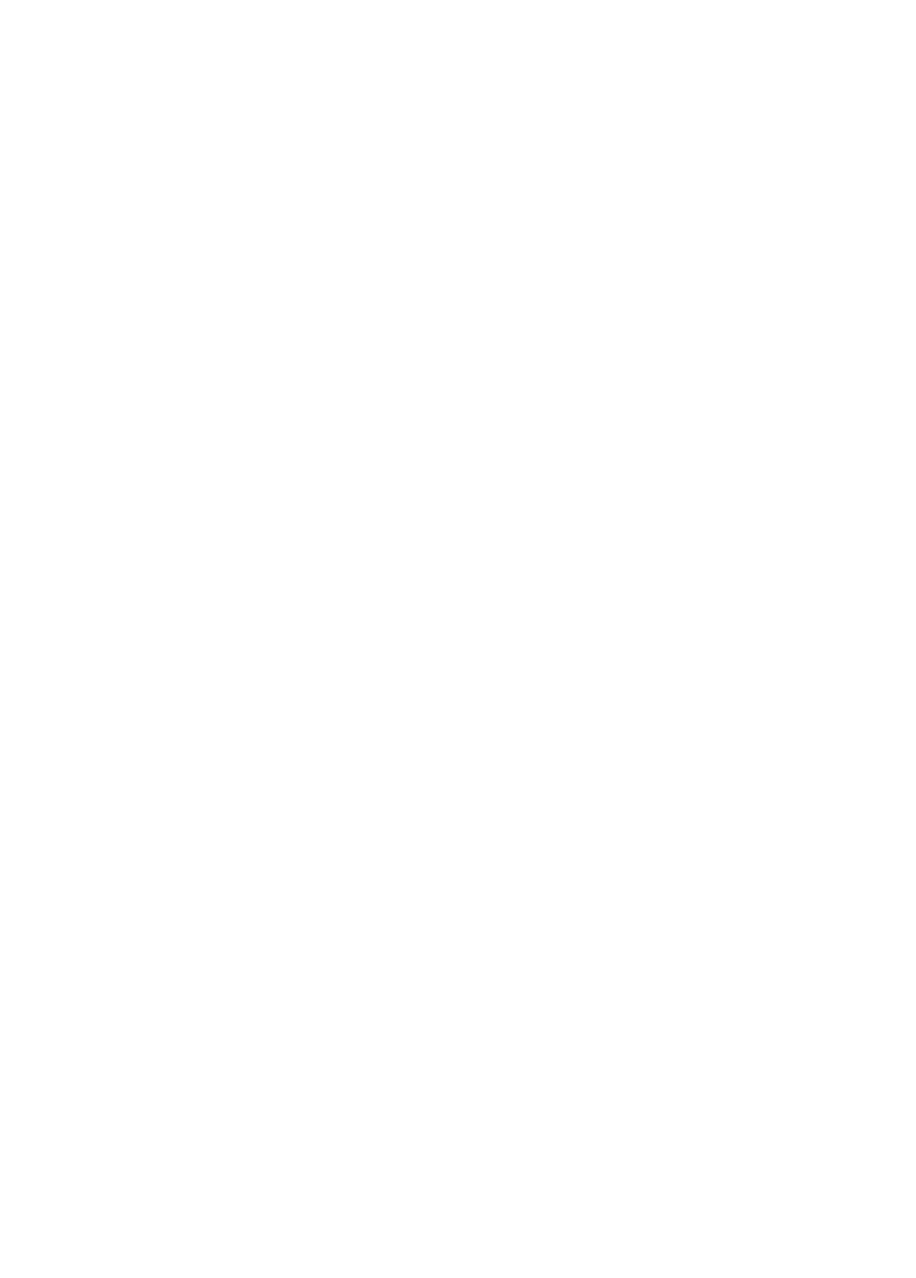
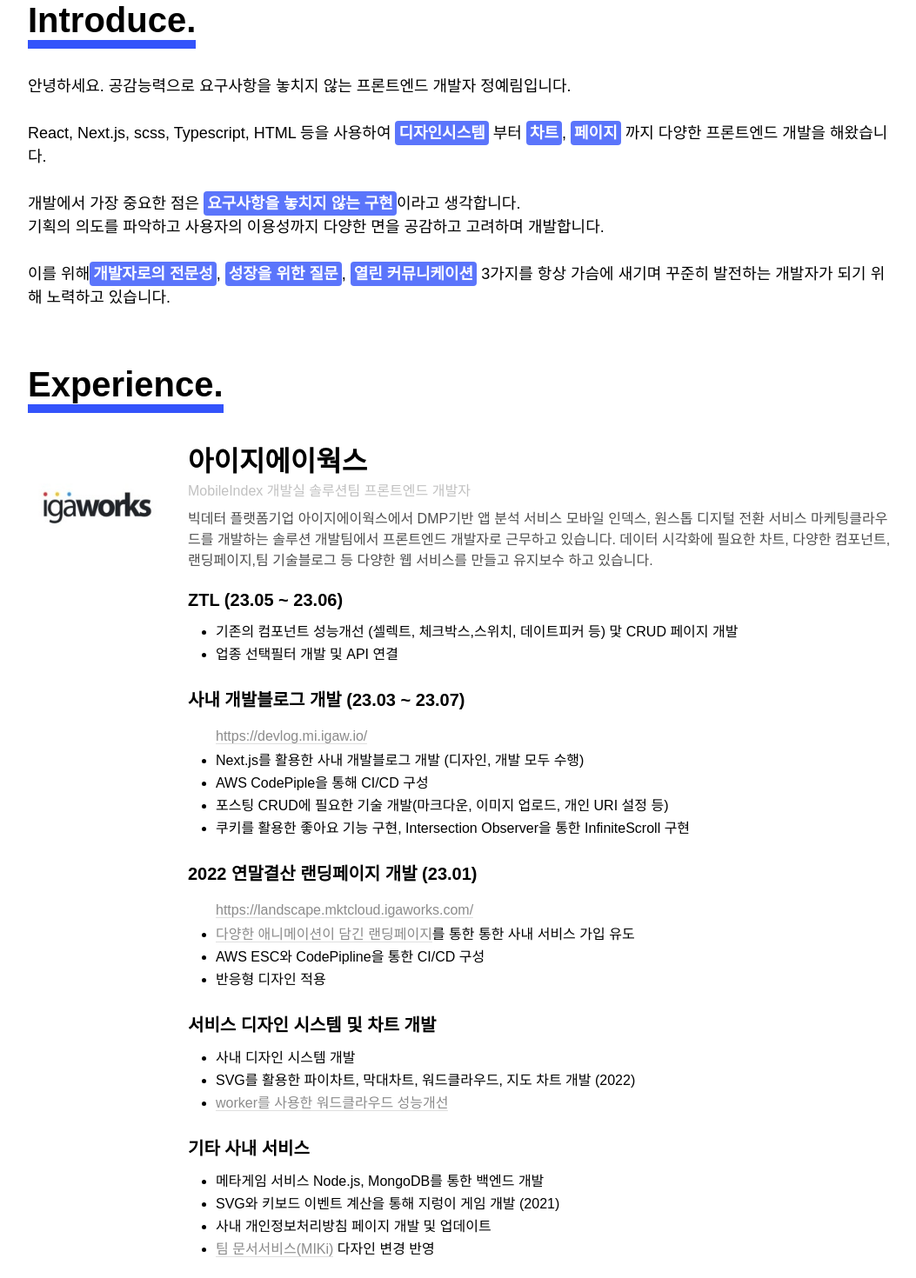
Before and after one commit to jeong-yerim4898/yeriel_devlog, a Next.js app: page / in a window 1280 px wide. Shown: the part 560-2030 px from the top of the page at 87% size, without its empty margins (108-1161 px from the left). Before the commit the page ends 800 px from the top, so only its background shows below. Built offline with nearby package versions, Linux system fonts and the light colour scheme.

Commit message:
add experience and introduce'

```diff
--- a/pages/index.tsx
+++ b/pages/index.tsx
@@ -2,25 +2,6 @@ import {styled} from "@/shared-components/index";
 import { COLOR } from "@/styles/index";
 import Image from "next/image";
 
-
-const Text = styled('p', {
-    fontFamily: '$system',
-    color: '$hiContrast',
-
-    variants: {
-        size: {
-            1: {
-                fontSize: '$1',
-            },
-            2: {
-                fontSize: '$2',
-            },
-            3: {
-                fontSize: '$3',
-            },
-        },
-    },
-});
 
 const MainContainer = styled('article',{
     display:'flex',
@@ -30,12 +11,22 @@ const MainContainer = styled('article',{
     padding:'5rem 0',
     width:'62.5rem',
     margin:'auto'
+});
+
+const SectionTitle = styled('h1',{
+    fontSize:'2.5rem',
+    borderBottom:'10px solid #3353fb',
+    display:'inline-flex',
+    marginBottom:'1.875rem',
+    marginTop:'2rem'
 })
 const ProfileSection = styled('section',{
     display:'flex',
     width:'100%',
     gap:'2rem',
     alignItems:'center',
+    paddingBottom :'2rem',
+    borderBottom :'1px solid $lightGray03'
 })
 
 const ProfileWrapper = styled('div', {
@@ -50,20 +41,131 @@ const ProfileCategory = styled('span', {
     marginRight:'.725rem'
 });
 
-const ProfileLink = styled('span', {
+const ResumeLink = styled('span', {
     borderBottom:'1px solid $lightGray02',
     color:'$gray02',
     '&:hover': {
         cursor:'pointer',
         color:'$black'
+    },
+    variants:{
+        type : {
+            service : {
+                display:'lnline-block',
+                lineHeight: 2
+            }
+        }
     }
 });
+
+const IntroduceSection = styled('section', {
+    padding:'2rem 0',
+});
+const IntroduceContent = styled('div',{
+    whiteSpace:'pre-wrap',
+    fontSize:'1.125rem',
+    lineHeight:'1.5'
+});
+
+const EmphasizeWord = styled('span',{
+    backgroundColor:'$blue80',
+    color:'$white',
+    padding:'.25rem',
+    borderRadius:'.25rem',
+    fontWeight:'bold',
+});
+
+const ExperienceSection = styled('section',{
+});
+
+const ExperienceUl = styled('ul',{
+    '>li':{
+        marginBottom:'2px',
+        lineHeight:1.5
+    }
+});
+
+
+
 
 
 export default function Home() {
 
     const renderIntroduce = () => {
-        return (<div>내소개</div>)
+        return (<IntroduceSection>
+            <SectionTitle>Introduce.</SectionTitle>
+
+            <IntroduceContent>{`안녕하세요. 공감능력으로 요구사항을 놓치지 않는 프론트엔드 개발자 정예림입니다.\n
+React, Next.js, scss, Typescript, HTML 등을 사용하여 `}
+                <EmphasizeWord>디자인시스템</EmphasizeWord> 부터 <EmphasizeWord>차트</EmphasizeWord>, <EmphasizeWord>페이지</EmphasizeWord>
+                {` 까지 다양한 프론트엔드 개발을 해왔습니다.\n
+개발에서 가장 중요한 점은`} <EmphasizeWord>요구사항을 놓치지 않는 구현</EmphasizeWord>{`이라고 생각합니다.
+기획의 의도를 파악하고 사용자의 이용성까지 다양한 면을 공감하고 고려하며 개발합니다.\n
+이를 위해` }<EmphasizeWord>개발자로의 전문성</EmphasizeWord>, <EmphasizeWord>성장을 위한 질문</EmphasizeWord>, <EmphasizeWord>열린 커뮤니케이션</EmphasizeWord>{` 3가지를 항상 가슴에 새기며 꾸준히 발전하는 개발자가 되기 위해 노력하고 있습니다.`}</IntroduceContent>
+        </IntroduceSection>)
+    };
+
+    const renderExperience = () => {
+        return (<ExperienceSection>
+                <SectionTitle>Experience.</SectionTitle>
+                <div style={{display:'flex'}}>
+                    <Image src={'/igaworks.webp'} alt={'아이지에이웍스 로고'} width={200} height={200}
+                           style={{borderRadius:"100rem",height:'10rem',width:'10rem'}}/>
+                    <div style={{marginLeft:'1.5rem'}}>
+                        <div>
+                            <h2 style={{fontWeight:"bold",fontSize:'2rem'}}>아이지에이웍스</h2>
+                            <p style={{color:COLOR.lightGray03,paddingBottom:".5rem"}}>MobileIndex 개발실 솔루션팀 프론트엔드 개발자</p>
+                            <div style={{color:COLOR.blackDark70}}>빅데터 플랫폼기업 아이지에이웍스에서 DMP기반 앱 분석 서비스 모바일 인덱스, 원스톱 디지털 전환 서비스 마케팅클라우드를 개발하는 솔루션 개발팀에서 프론트엔드 개발자로 근무하고 있습니다.
+                                데이터 시각화에 필요한 차트, 다양한 컴포넌트, 랜딩페이지,팀 기술블로그 등 다양한 웹 서비스를 만들고 유지보수 하고 있습니다.</div>
+                        </div>
+                        <div>
+                            <h4 style={{display:'block',fontWeight:"bold",fontSize:'1.25rem',marginTop:"1.5rem",marginBottom:'0.8125rem'}}>ZTL (23.05 ~ 23.06)</h4>
+                            <ExperienceUl style={{marginLeft:'2rem'}}>
+                                <li>기존의 컴포넌트 성능개선 (셀렉트, 체크박스,스위치, 데이트피커 등) 맟 CRUD 페이지 개발</li>
+                                <li>업종 선택필터 개발 및 API 연결</li>
+                            </ExperienceUl>
+                        </div>
+                        <div>
+                            <h4 style={{display:'block',fontWeight:"bold",fontSize:'1.25rem',marginTop:"1.5rem",marginBottom:'0.8125rem'}}>사내 개발블로그 개발 (23.03 ~ 23.07)</h4>
+                            <ExperienceUl style={{marginLeft:'2rem'}}>
+                                <a style={{textDecoration:"inherit"}} target={'_blank'} href={'https://devlog.mi.igaw.io/'}><ResumeLink type={"service"}>https://devlog.mi.igaw.io/</ResumeLink></a>
+                                <li>Next.js를 활용한 사내 개발블로그 개발 (디자인, 개발 모두 수행)</li>
+                                <li>AWS CodePiple을 통해 CI/CD 구성</li>
+                                <li>포스팅 CRUD에 필요한 기술 개발(마크다운, 이미지 업로드, 개인 URI 설정 등)</li>
+                                <li>쿠키를 활용한 좋아요 기능 구현, Intersection Observer을 통한 InfiniteScroll 구현</li>
+                            </ExperienceUl>
+                        </div>
+                        <div>
+                            <h4 style={{display:'block',fontWeight:"bold",fontSize:'1.25rem',marginTop:"1.5rem",marginBottom:'0.8125rem'}}>2022 연말결산 랜딩페이지 개발 (23.01)</h4>
+                            <ExperienceUl style={{marginLeft:'2rem'}}>
+                                <a style={{textDecoration:"inherit"}} target={'_blank'} href={'https://landscape.mktcloud.igaworks.com/'}><ResumeLink type={"service"}>https://landscape.mktcloud.igaworks.com/</ResumeLink></a>
+                                <li><a style={{textDecoration:"inherit"}} target={'_blank'} href={'https://velog.io/@wjd489898/%ED%9B%84%EA%B8%B0-2022-%EB%9E%9C%EB%93%9C%EC%8A%A4%EC%BC%80%EC%9D%B4%ED%94%84-%EA%B0%9C%EB%B0%9C'}><ResumeLink>다양한 애니메이션이 담긴 랜딩페이지</ResumeLink></a>를 통한 통한 사내 서비스 가입 유도</li>
+                                <li>AWS ESC와 CodePipline을 통한 CI/CD 구성</li>
+                                <li>반응형 디자인 적용</li>
+                            </ExperienceUl>
+                        </div>
+                        <div>
+                            <h4 style={{display:'block',fontWeight:"bold",fontSize:'1.25rem',marginTop:"1.5rem",marginBottom:'0.8125rem'}}>서비스 디자인 시스템 및 차트 개발</h4>
+                            <ExperienceUl style={{marginLeft:'2rem'}}>
+                                <li>사내 디자인 시스템 개발</li>
+                                <li>SVG를 활용한 파이차트, 막대차트, 워드클라우드, 지도 차트 개발 (2022)</li>
+                                <li><a style={{textDecoration:"inherit"}} target={'_blank'} href={'https://velog.io/@wjd489898/%EC%84%B1%EB%8A%A5%EC%9D%84-%EA%B0%9C%EC%84%A0%ED%95%9C-%EC%9B%8C%EB%93%9C%ED%81%B4%EB%9D%BC%EC%9A%B0%EB%93%9C-Web-Worker'}><ResumeLink>worker를 사용한 워드클라우드 성능개선</ResumeLink></a></li>
+                            </ExperienceUl>
+                        </div>
+                        <div>
+                            <h4 style={{display:'block',fontWeight:"bold",fontSize:'1.25rem',marginTop:"1.5rem",marginBottom:'0.8125rem'}}>기타 사내 서비스</h4>
+                            <ExperienceUl style={{marginLeft:'2rem'}}>
+                                <li>메타게임 서비스 Node.js, MongoDB를 통한 백엔드 개발 </li>
+                                <li>SVG와 키보드 이벤트 계산을 통해 지렁이 게임 개발 (2021)</li>
+                                <li>사내 개인정보처리방침 페이지 개발 및 업데이트</li>
+                                <li><a style={{textDecoration:"inherit"}} target={'_blank'} href={'https://miki.igaw.io/docs'}><ResumeLink>팀 문서서비스(MIKi)</ResumeLink></a> 다자인 변경 반영</li>
+                            </ExperienceUl>
+                        </div>
+                    </div>
+                </div>
+
+            </ExperienceSection>
+        )
     }
     return (
         <MainContainer>
@@ -74,21 +176,22 @@ export default function Home() {
                     <div>
                         <ProfileCategory>Blog</ProfileCategory>
                         <a href={"https://velog.io/@wjd489898"} target={"_blank"} style={{textDecoration:"inherit"}}>
-                            <ProfileLink>https://velog.io/@wjd489898</ProfileLink></a>
+                            <ResumeLink>https://velog.io/@wjd489898</ResumeLink></a>
                     </div>
                     <div>
                         <ProfileCategory>Email</ProfileCategory>
                         <a href={'mailto:wjd489898@gmail.com'} target={"_blank"} style={{textDecoration:"inherit"}}>
-                            <ProfileLink>wjd489898@gmail.com</ProfileLink></a>
+                            <ResumeLink>wjd489898@gmail.com</ResumeLink></a>
                     </div>
                     <div>
                         <ProfileCategory>GitHub</ProfileCategory>
                         <a href={'https://github.com/jeong-yerim4898'} target={"_blank"} style={{textDecoration:"inherit"}}>
-                            <ProfileLink>https://github.com/jeong-yerim4898</ProfileLink></a>
+                            <ResumeLink>https://github.com/jeong-yerim4898</ResumeLink></a>
                     </div>
                 </ProfileWrapper>
             </ProfileSection>
             {renderIntroduce()}
+            {renderExperience()}
 
         </MainContainer>
     );
--- a/shared-components/stitches.config.ts
+++ b/shared-components/stitches.config.ts
@@ -21,6 +21,7 @@ export const {styled,getCssText} = createStitches({
             blue10: "rgba(51, 83, 251, 0.1)",
             blackDark92: "rgba(0, 0, 0, 0.92)",
             blackDark80: "rgba(0, 0, 0, 0.8)",
+            blackDark70: "rgba(0, 0, 0, 0.7)",
             blackDark60: "rgba(0, 0, 0, 0.6)",
             blackDark40: "rgba(0, 0, 0, 0.4)",
             blackDark30: "rgba(0, 0, 0, 0.3)",
--- a/styles/color.ts
+++ b/styles/color.ts
@@ -7,4 +7,14 @@ export const COLOR = {
     lightGray04: "#F7F7F7",
     gray01: "#6F6F6F",
     gray02: "#8B8B8B",
+    blackDark92: "rgba(0, 0, 0, 0.92)",
+    blackDark80: "rgba(0, 0, 0, 0.8)",
+    blackDark70: "rgba(0, 0, 0, 0.7)",
+    blackDark60: "rgba(0, 0, 0, 0.6)",
+    blackDark40: "rgba(0, 0, 0, 0.4)",
+    blackDark30: "rgba(0, 0, 0, 0.3)",
+    blackDark20: "rgba(0, 0, 0, 0.2)",
+    blackDark08: "rgba(0, 0, 0, 0.08)",
+    blackDark04: "rgba(0, 0, 0, 0.04)",
+    blackDark06: "rgba(0, 0, 0, 0.06)",
 }
```
Also changed, not shown: public/igaworks.webp (added).
